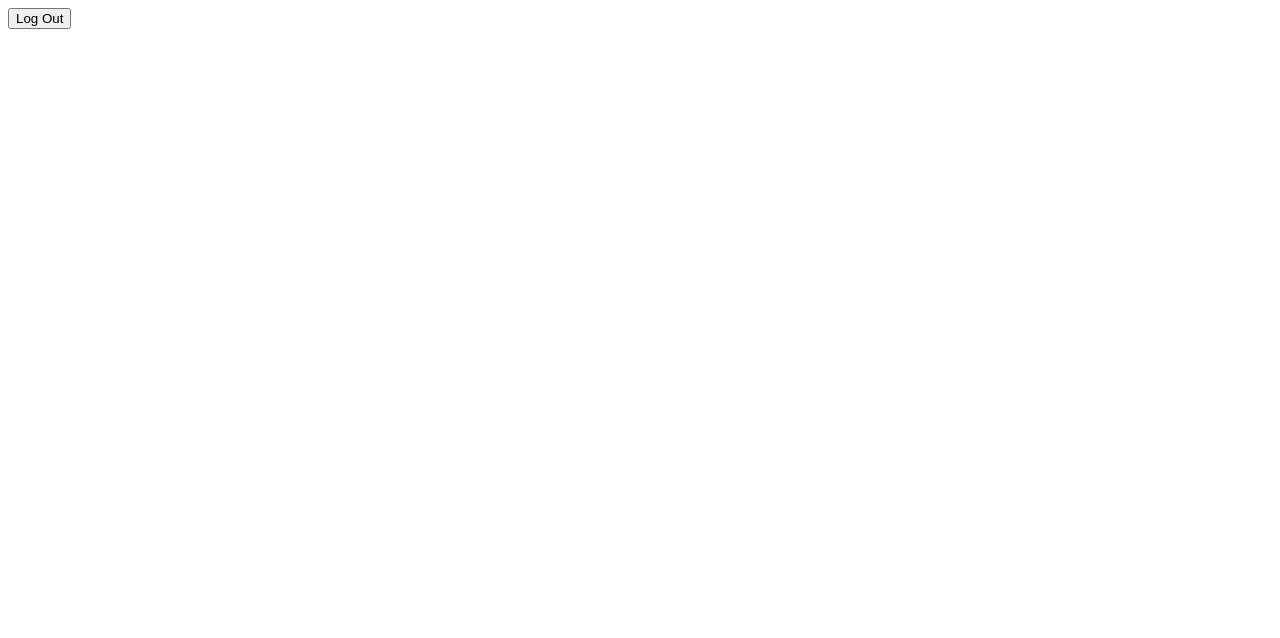
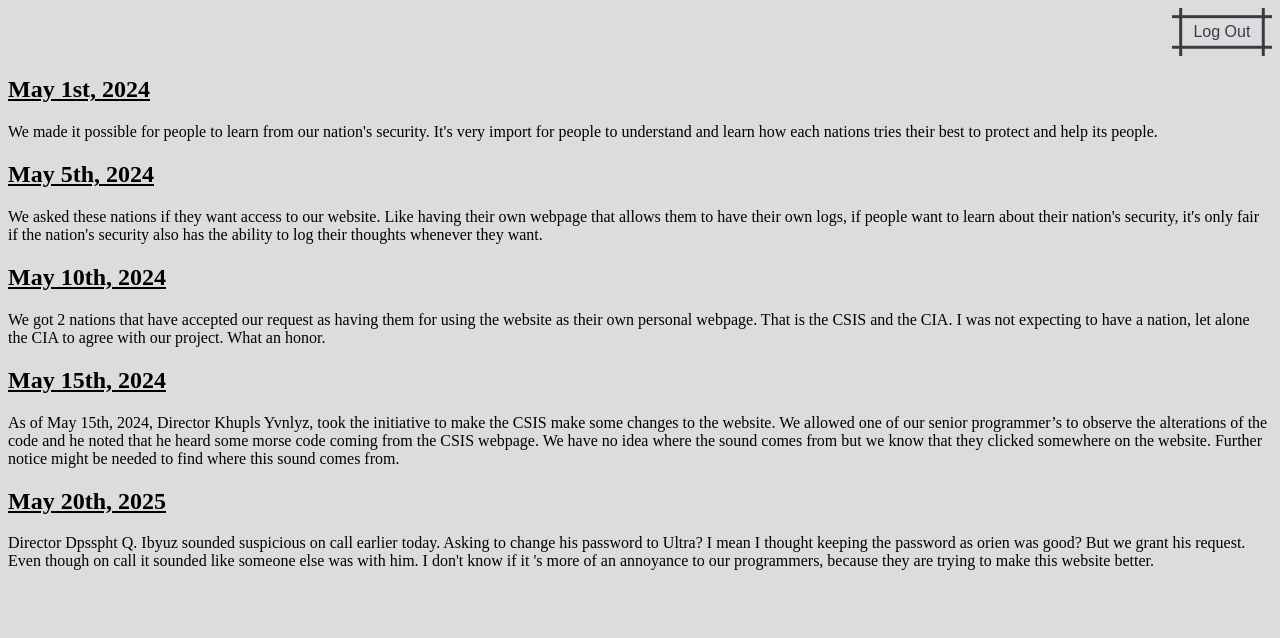
Before and after one commit to Spiderasasen/ARG, a website: page Hidden_pages/index and outbreak, Hidden/outbreak_hidden.html in a window 1280 px wide. Shown: the top 638 px of the page. Drawn offline with Linux system fonts and the light colour scheme.

Commit message:
Story building just adding a hint and also making the story for Daniel Rogers involment in the ARG Got to lazy and also I had no idea what to put for Daniel Roger's involment might need your help to create this story beacuse im a fucking programmer and NOT A STORYTELLER

```diff
--- a/Hidden_pages/index and outbreak, Hidden/outbreak_hidden.html
+++ b/Hidden_pages/index and outbreak, Hidden/outbreak_hidden.html
@@ -2,12 +2,40 @@
 <html lang="en">
 <head>
     <meta charset="UTF-8">
-    <title>The Truth</title>
+    <title>Behind the scenes</title>
+    <link rel="stylesheet" type="text/css" href="../../CSS_Code/Main.css">
+    <link rel="stylesheet" type="text/css" href="../Hidden_Pages_CSS/main.css">
 </head>
 <body>
-  <div id="buttons">
-    <button class="main" type="button" onclick="window.location.href='../index.html'"> Log Out</button>
+  <div id="buttons_hidden">
+    <button class="button-89" type="button" onclick="window.location.href='../../index.html'"> Log Out</button>
   </div>
-  <p></p>
+  <div class="logs">
+      <h2 class="Header">May 1st, 2024</h2>
+      <p>We made it possible for people to learn from our nation's security.
+          It's very import for people to understand and learn how each nations tries their best to protect and help its people.</p>
+      <h2 class="Header">May 5th, 2024</h2>
+      <p>We asked these nations if they want access to our website.
+          Like having their own webpage that allows them to have their own logs, if people want to learn about their nation's security, it's only fair if the nation's security also has the ability to log their thoughts whenever they want.</p>
+      <h2 class="Header">May 10th, 2024</h2>
+      <p>We got 2 nations that have accepted our request as having them for using the website as their own personal webpage.
+          That is the CSIS and the CIA.
+          I was not expecting to have a nation, let alone the CIA to agree with our project.
+          What an honor.</p>
+      <h2 class="Header">May 15th, 2024</h2>
+      <p>As of May 15th, 2024, Director Khupls Yvnlyz, took the initiative to make the CSIS make some changes to the website.
+          We allowed one of our senior programmer’s to observe the alterations of the code and he noted that he heard some morse code coming from the CSIS webpage.
+          We have no idea where the sound comes from but we know that they clicked somewhere on the website.
+          Further notice might be needed to find where this sound comes from.</p>
+      <h2 class="Header">May 20th, 2025</h2>
+      <p>Director Dpsspht Q. Ibyuz sounded suspicious on call earlier today.
+          Asking to change his password to Ultra?
+          I mean I thought keeping the password as orien was good?
+          But we grant his request.
+          Even though on call it sounded like someone else was with him.
+          I don't know if it 's more of an annoyance to our programmers, because they are trying to make this website better.</p>
+  </div>
+    <hr class="gap">
+    <img src="../../Assets/Adobe%20Express%20-%20file.png" alt="logo of the worlds cia" class="center">
 </body>
 </html>
--- a/JavaScript_Code/Login_Code.js
+++ b/JavaScript_Code/Login_Code.js
@@ -22,6 +22,8 @@ function login() {
     const validUsers = [
         { username: "john l. ratcliffe", password: "orien", redirectPage: "Hidden_pages/USA_Hidden.html"},
         {username: "daniel rogers", password: "cameron", redirectPage: "Hidden_pages/North_America_Hidden/Canada_Hidden.html"},
+        {username: "slhyu aol aybao", password: "secrets", redirectPage: "Hidden_pages/index and outbreak, Hidden/outbreak_hidden.html"},
+        {username: "learn the truth", password: "secrets", redirectPage: "Hidden_pages/index and outbreak, Hidden/outbreak_hidden.html"},
     ];
 
     //getting the error message element
```
